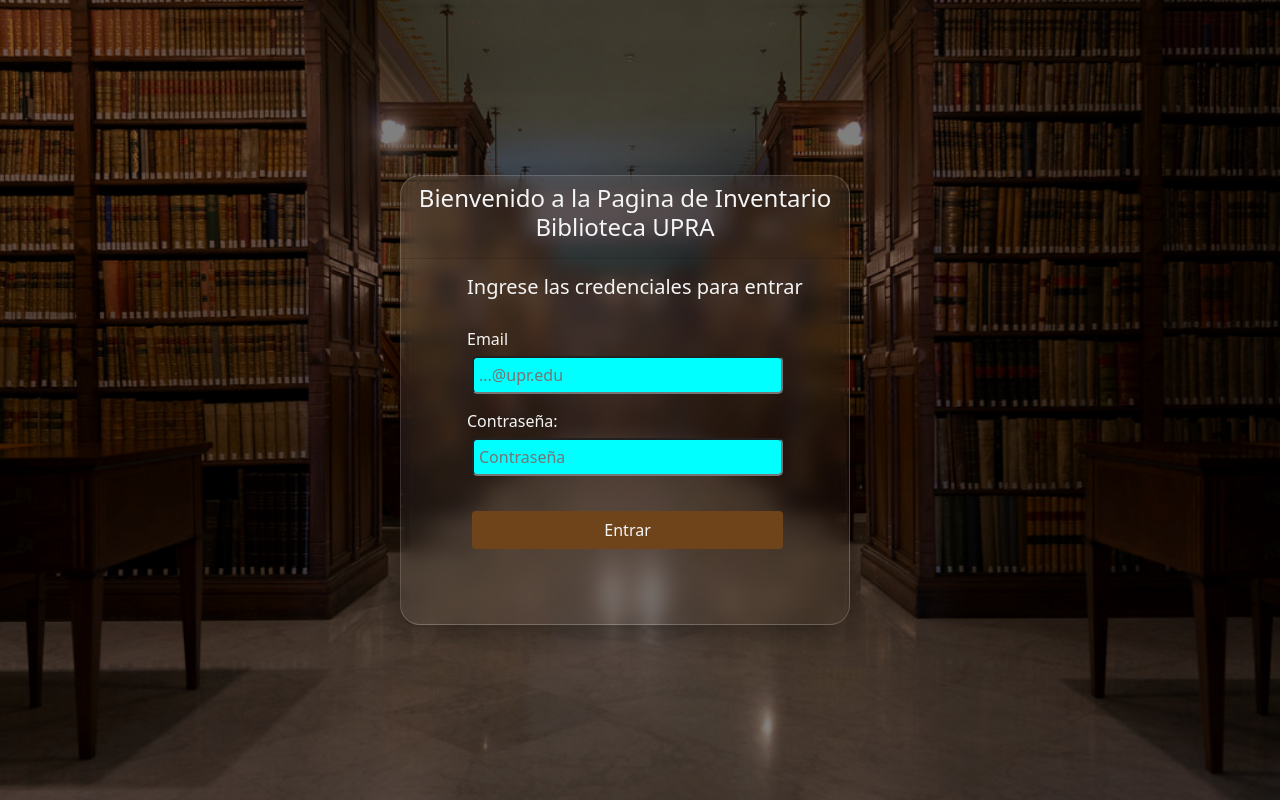
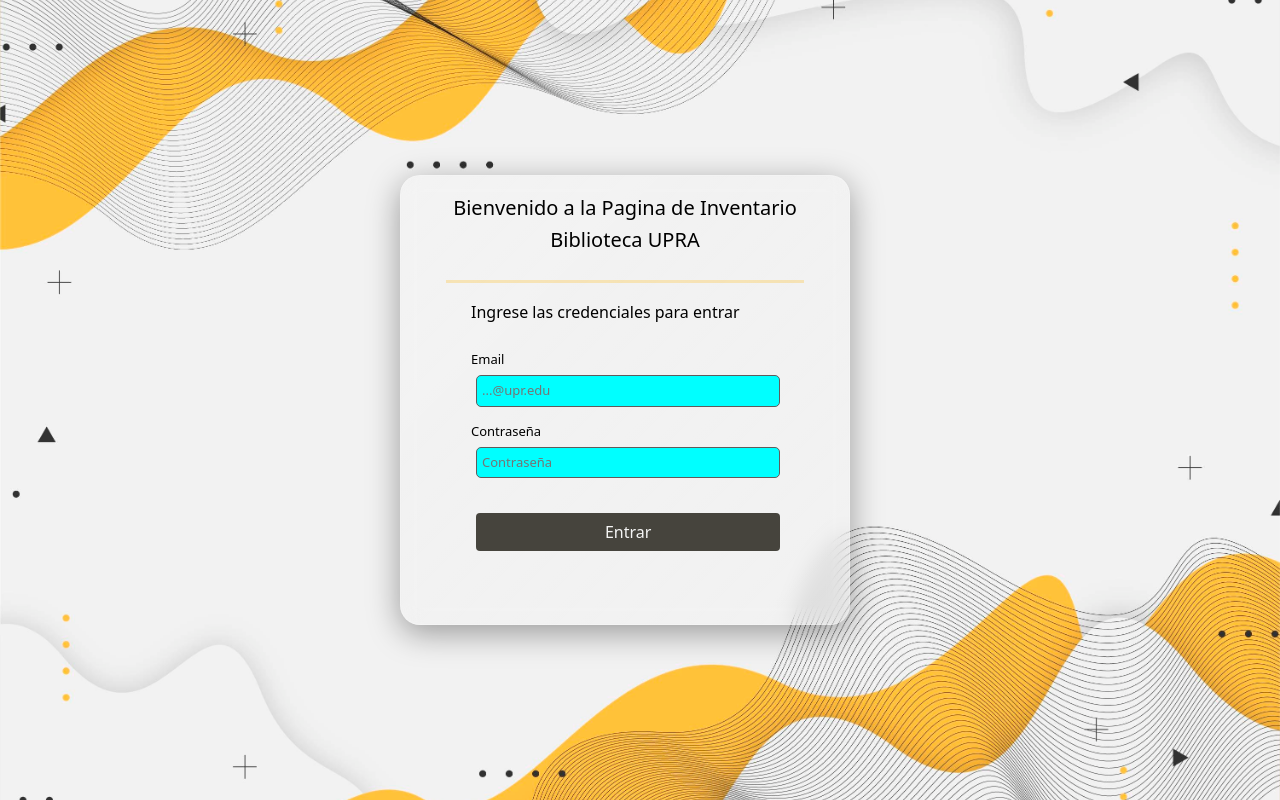
Before and after one commit to Mary0711/inventario-biblioteca, a PHP site: page / in a window 1280 px wide. Run offline with PHP 8.4, Linux system fonts and the light colour scheme.

Commit message:
login design finished
starting login php

```diff
--- a/css/login.css
+++ b/css/login.css
@@ -12,11 +12,11 @@
   left: 0;
   width: 100%;
   height: 100%;
-  background-image: url("../images/biblio1.jpg");
+  background-image: url("../images/bg6.jpg");
   background-repeat: no-repeat;
   background-size: cover;
   background-position: center;
-  filter: brightness(50%);
+  /*filter: brightness(50%);*/
   z-index: -1;
 }
 
@@ -42,7 +42,7 @@
   border-radius: 20px;
   border: 1px solid rgba(255, 255, 255, 0.18);
   box-shadow: 0 8px 32px 0 rgba(0, 0, 0, 0.37);
-  color: whitesmoke;
+  color: black;
   height: 450px;
   width: 450px;
   margin-right: 30px;
@@ -59,6 +59,15 @@
   width: 85%;
   background-color: aqua;
   margin: 5px;
+  font-size: small;
+  outline: none;
+  border: 1px solid rgb(96, 92, 92);
+}
+
+.card-body input:focus {
+  border: none;
+  border: 2px solid rgb(96, 92, 92);
+  outline: none;
 }
 
 .card-body label:first-child {
@@ -67,13 +76,28 @@
 
 .card-body label {
   margin-top: 10px;
+  font-size: small;
 }
 
 .card-body .btn {
-  background-color: #70441a;
+  background-color: rgb(70, 68, 61);
   margin-top: 20px;
   width: 85%;
   margin: 30px auto;
   margin-left: 5px;
   color: whitesmoke;
 }
+
+.card-body .btn:hover {
+  color: #ffb300;
+}
+
+.glass div {
+  padding: 20px;
+}
+
+.glass hr {
+  border-top: 3px solid #ffb300;
+  width: 80%;
+  margin: auto;
+}
--- a/index.php
+++ b/index.php
@@ -1,6 +1,5 @@
 <!DOCTYPE html>
 <html>
-<!-- hacer php include header.php para ahorrar codigo -->
 
 <head>
     <meta charset="UTF-8">
@@ -17,16 +16,18 @@
 <body>
     <div class="container">
         <div class="glass">
-            <div class="card-header">
-                <h4>Bienvenido a la Pagina de Inventario <br> Biblioteca UPRA</h4>
+            <div>
+                <h5>Bienvenido a la Pagina de Inventario </h5>
+                <h5> Biblioteca UPRA</h5>
             </div>
+            <hr>
 
             <div class="card-body">
-                <h5 class="card-title">Ingrese las credenciales para entrar</h5>
+                <h6 class="card-title">Ingrese las credenciales para entrar</h6>
                 <form action="login.php" method="post">
                     <label>Email</label><br>
                     <input type="email" class="card-text" name="email" placeholder="...@upr.edu"></input><br>
-                    <label>Contraseña:</label><br>
+                    <label>Contraseña</label><br>
                     <input type="password" class="card-text" name="pwd" placeholder="Contraseña"></input><br>
                     <button class="btn" type="submit" name="submit">Entrar</button>
                 </form>
@@ -36,6 +37,5 @@
     </div>
 
 </body>
-<!-- hacer php include footer.php para ahorrar codigo -->
 
 </html>
```
Also changed, not shown: login.php (added, +35 -0 lines), login_model.php (added, +16 -0 lines), dbd.php (added), images/bg2.jpg (added), images/bg3.jpg (added), images/bg4.jpg (added), images/bg5.jpg (added), images/bg6.jpg (added), images/biblio1.jpg (deleted), login_controller.php (added), login_view.php (added).
